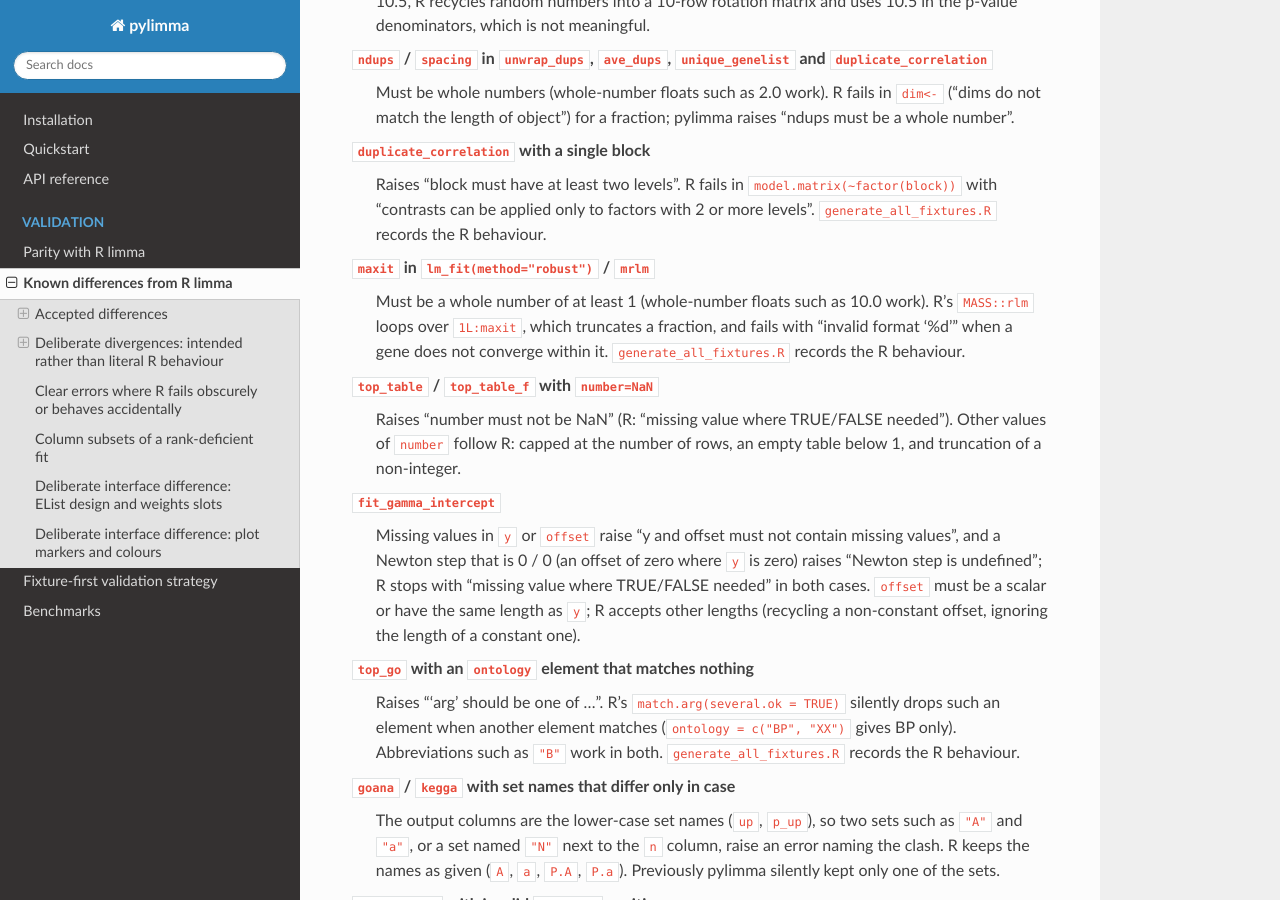
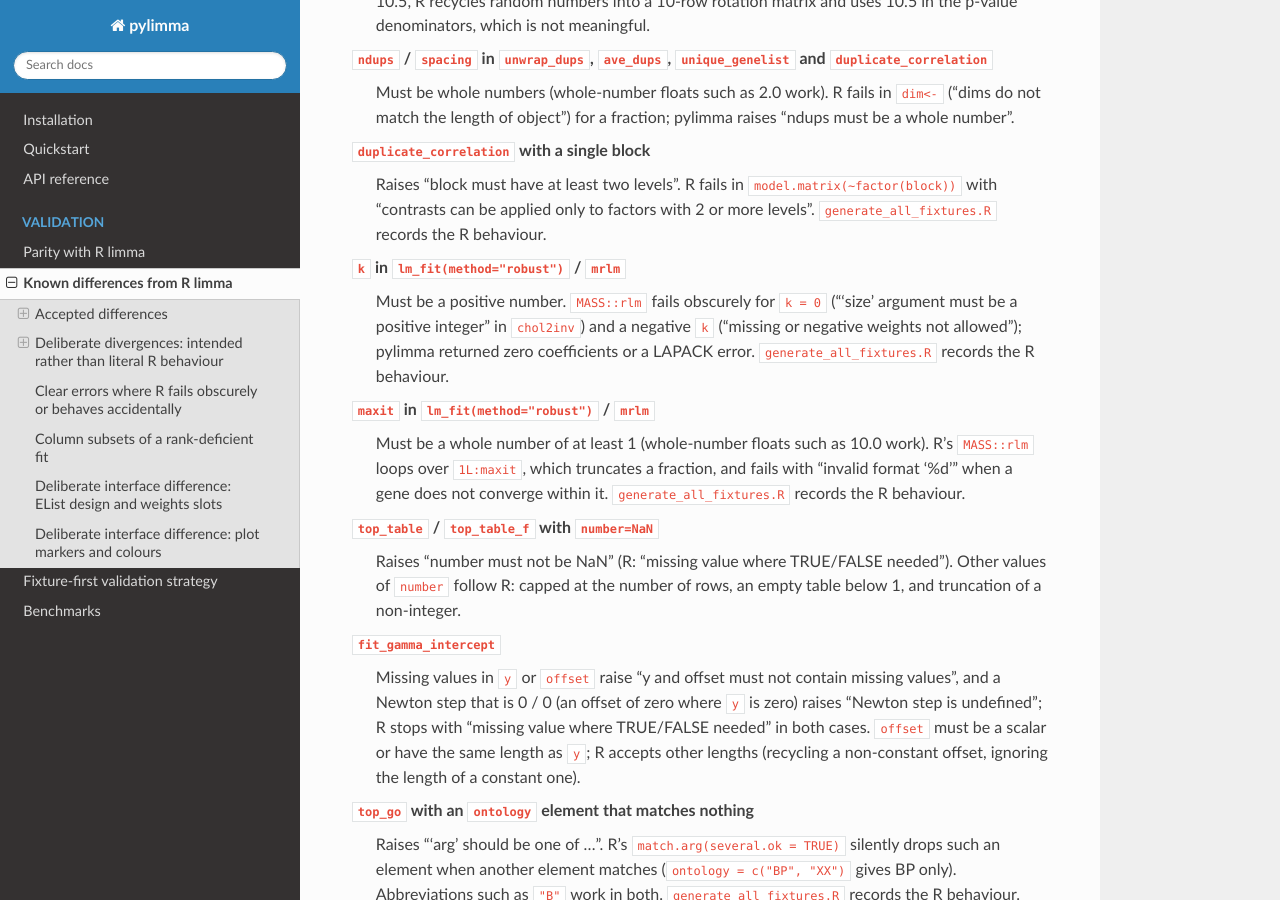
Before and after one commit to john-mulvey/pylimma, a Sphinx documentation site: the page built from docs/validation/known_differences.rst, in a window 1280 px wide and 900 px high, scrolled down 8050 px. Built offline with Sphinx 7.4.7 and the Read the Docs theme 3.1.0, drawn with Linux system fonts in a browser that asks for light colours; pages that are not in the unit, such as notebooks, are missing from menus.

Commit message:
mrlm: a clear error for k <= 0
R's lmFit(method="robust") passes k to MASS::rlm, which fails obscurely
for k = 0 (chol2inv: "'size' argument must be a positive integer") and
for a negative k ("missing or negative weights not allowed"). pylimma
returned all-zero coefficients for k = 0 and failed in LAPACK for a
negative k. k must now be a positive number (known_differences.rst).
The fixture script records the R behaviour.

Audit finding: Y-07

```diff
--- a/docs/validation/known_differences.rst
+++ b/docs/validation/known_differences.rst
@@ -435,6 +435,13 @@ A missing ``block`` label (``lm_fit``, ``gls_series``, ``voom``, ``duplicate_cor
     factors with 2 or more levels". ``generate_all_fixtures.R`` records the
     R behaviour.
 
+``k`` in ``lm_fit(method="robust")`` / ``mrlm``
+    Must be a positive number. ``MASS::rlm`` fails obscurely for ``k = 0``
+    ("'size' argument must be a positive integer" in ``chol2inv``) and a
+    negative ``k`` ("missing or negative weights not allowed");
+    pylimma returned zero coefficients or a LAPACK error.
+    ``generate_all_fixtures.R`` records the R behaviour.
+
 ``maxit`` in ``lm_fit(method="robust")`` / ``mrlm``
     Must be a whole number of at least 1 (whole-number floats such as 10.0
     work). R's ``MASS::rlm`` loops over ``1L:maxit``, which truncates a
```
Also changed, not shown: CHANGELOG.md (+3 -0 lines), 3 other files.
